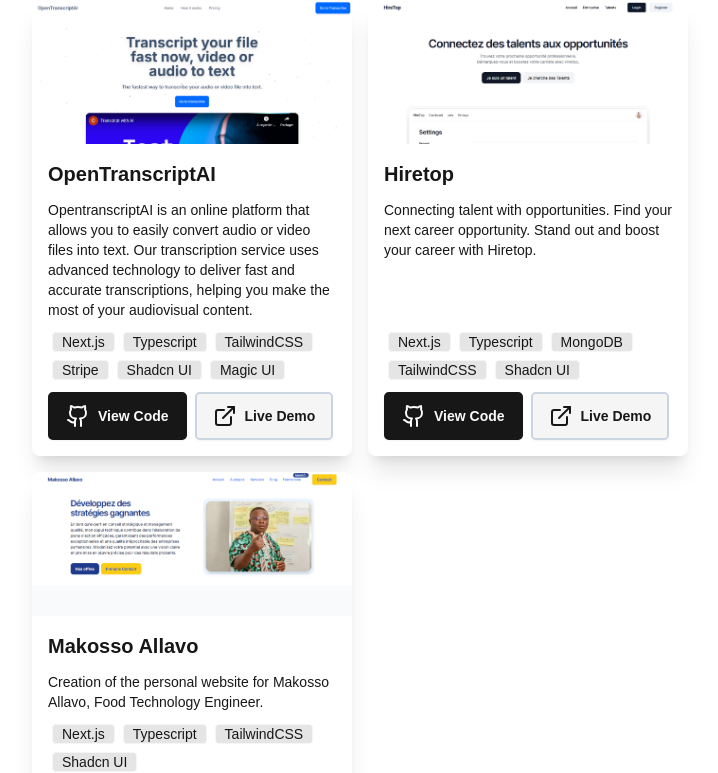
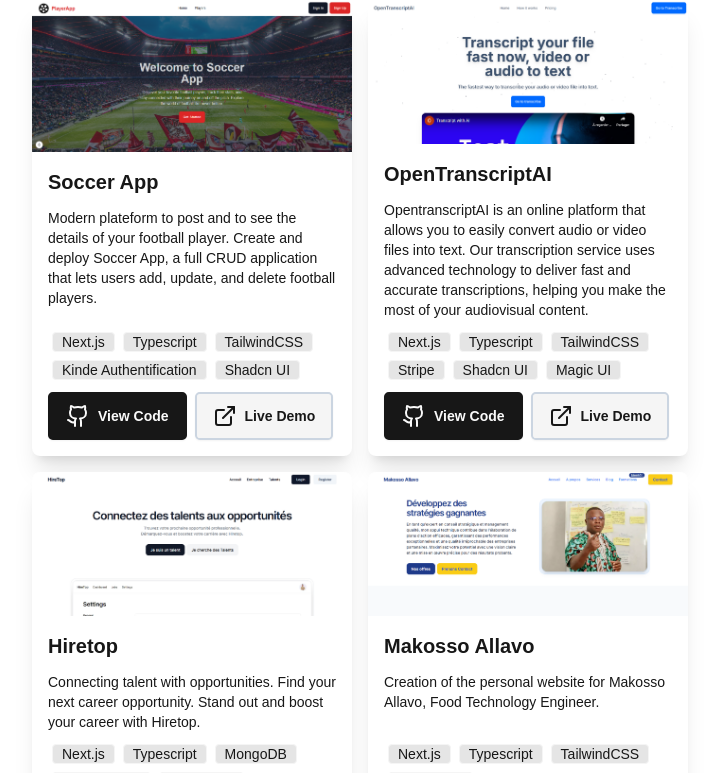
Before and after one commit to Osiris8/osirismigan, a Next.js app: page / in a window 1280 px wide. Shown: the part 1584-2357 px from the top of the page, without its empty margins (280-998 px from the left). Built offline with nearby package versions, Linux system fonts and the light colour scheme.

Commit message:
Update Project component

```diff
--- a/components/Project.tsx
+++ b/components/Project.tsx
@@ -3,6 +3,7 @@
 import allavo from "@/public/images/allavo.png";
 import opentranscriptai from "@/public/images/opentranscriptai.png";
 import hiretop from "@/public/images/hiretop.png";
+import soccerApp from "@/public/images/soccer-app.png";
 import Link from "next/link";
 
 // Définition de l'interface Project
@@ -18,6 +19,22 @@
 export default function Project() {
   // List of project to display
   const projects: ProjectType[] = [
+    {
+      title: "Soccer App",
+      description:
+        "Modern plateform to post and to see the details of your football player. Create and deploy Soccer App, a full CRUD application that lets users add, update, and delete football players.",
+      imageUrl: soccerApp, // Pas d'image fournie, donc vide
+      badges: [
+        "Next.js",
+        "Typescript",
+
+        "TailwindCSS",
+        "Kinde Authentification",
+        "Shadcn UI",
+      ],
+      codeLink: "https://github.com/Osiris8/player-app", // Lien vers le code source supposé
+      demoLink: "https://www.youtube.com/watch?v=txeTcmivwuY&t=99s",
+    },
     {
       title: "OpenTranscriptAI",
       description:
```
Also changed, not shown: public/images/soccer-app.png (added).
